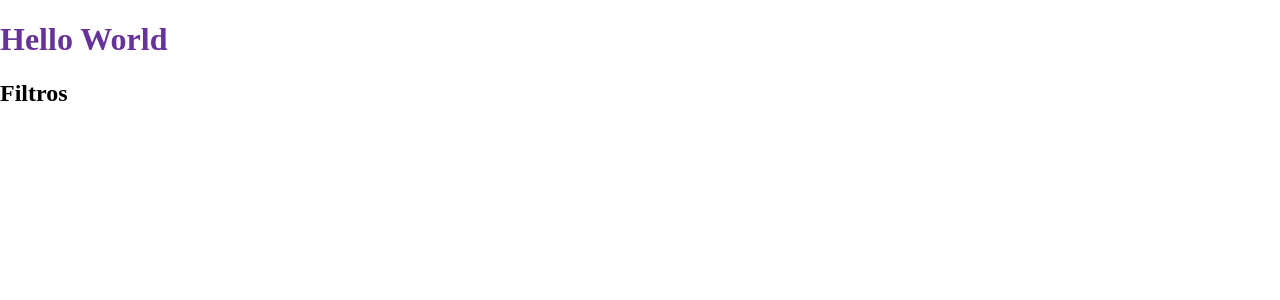
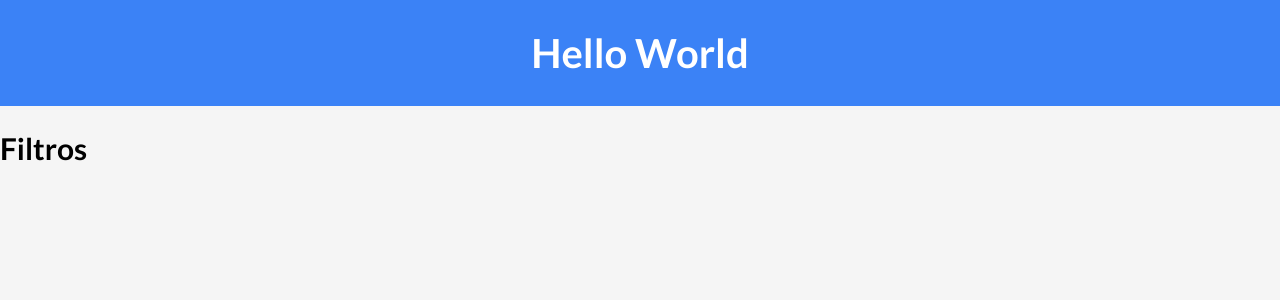
Before and after one commit to ArnnySnaydher/ADMIN-GASTOS, a Vue app: page / in a window 1280 px wide. Shown: the top 300 px of the page. Built offline with nearby package versions, Linux system fonts and the light colour scheme.

Commit message:
Css Global

```diff
--- a/src/App.vue
+++ b/src/App.vue
@@ -11,8 +11,48 @@
 </div>
 </template>
 
-<style scoped>
- h1,h2{
-  color: rebeccapurple;
- }
+<style>
+  :root{
+    --azul: #3b82f6;
+    --blanco: #fff;
+    --gris-claro: #f5f5f5;
+    --gris:#94a3b8;
+    --gris-oscuro:#64748b;
+    --negro:#000;
+  }
+
+  html{
+    font-size: 62.5%;
+    box-sizing: border-box;
+  }
+  *,
+  *:before,
+  *::after{
+    box-sizing:inherit
+  }
+
+  body{
+    font-size: 1.6rem;
+    font-family: "Lato", sans-serif;
+    background-color: var(--gris-claro);
+
+  }
+
+  h1{
+    font-size: 4rem;
+
+  }
+  h2{
+    font-size: 3rem;
+  }
+
+  header{
+    background-color: var(--azul);
+  }
+  header h1{
+    padding: 3rem 0;
+    margin: 0;
+    color: var(--blanco);
+    text-align: center;
+  }
 </style>
```
